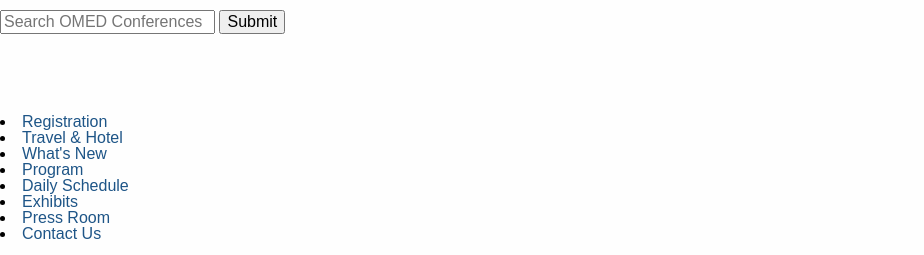
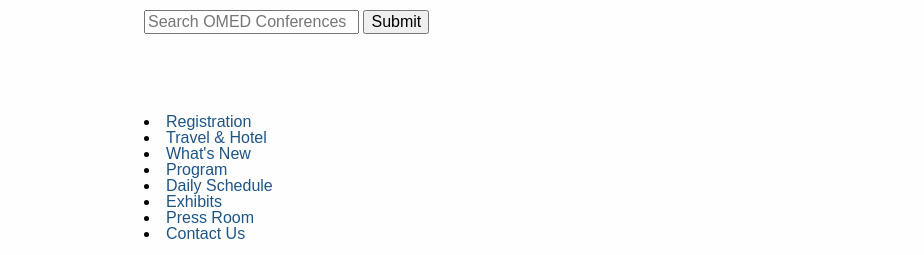
Before and after one commit to pjsinco/omed-static, a website: page builds/dev/index.html in a window 1280 px wide. Shown: the part 76-331 px from the top of the page, without its empty margins (0-924 px from the left). Drawn offline with Linux system fonts and the light colour scheme; files that its build step writes are made by us from their sources; a web font is replaced by a local one.

Commit message:
center wrap--outer

```diff
--- a/components/sass/layout/_wrap.scss
+++ b/components/sass/layout/_wrap.scss
@@ -18,6 +18,9 @@
     &--outer {
         position: relative;
         overflow: hidden;
+        margin-left: auto;
+        margin-right: auto;
+        max-width: $sitewidth;
         width: 100%;
     }
 
```
Also changed, not shown: builds/dev/css/style.css.
